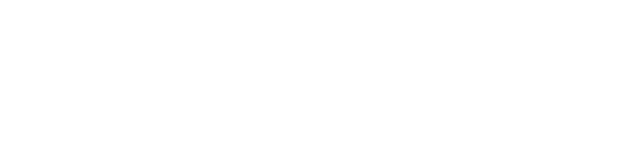
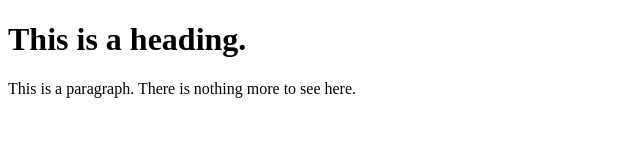
Before and after one commit to 1tech23/sonora, a plain HTML site: page index.html in a window 1280 px wide. Shown: the whole page, without its empty margins (0-640 px from the left). Drawn offline with Linux system fonts and the light colour scheme.

Commit message:
Update index.html

```diff
--- a/index.html
+++ b/index.html
@@ -1,7 +1,11 @@
 <!DOCTYPE html>
 <html>
   <head>
+    <title>Sonora Project - Start Page</title>
+    <link type="text/css" rel="main stylesheet" href="css/styles_main.css">
   </head>
   <body>
+    <h1>This is a heading.</h1>
+    <p>This is a paragraph. There is nothing more to see here.</p>
   </body>
 </html>
```
